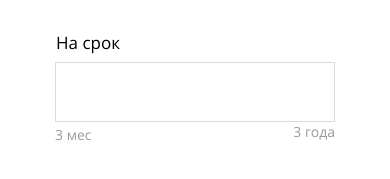
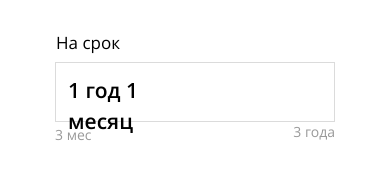
Before and after one commit to dhelly-ap/work_practice_react, a React (Create React App) app: page / in a window 390 px wide. Shown: the part 256-435 px from the top of the page. Built offline with nearby package versions, Linux system fonts and the light colour scheme.

Commit message:
react app

```diff
--- a/src/Components/Topform/Topform.css
+++ b/src/Components/Topform/Topform.css
@@ -40,7 +40,8 @@
     top: 17px;
     left: 12px;
 }
-.input input{
+.input-money,
+.input-period{
     position: absolute;
     border: none;
     right: 72px;
@@ -54,13 +55,26 @@
     width: 50%;
 }
 
-.input input:last-child{
+.input-period{
     right: 0;
-    margin: 0;
+    top: 12px;
+    height: auto;
 }
+
+.input-period-value{
+    width: 24px;
+    margin-right: 8px;
+    border: none;
+    display: inline-block;
+    font-size: inherit;
+    font-family: inherit;
+
+}
+
 input:focus{
     outline: none;
 }
+
 .currency{
     position: absolute;
     right: 0px;
@@ -124,8 +138,8 @@ input:focus{
     .money {
         margin-right: 20px;
     }
-    .input input,
-    .input input:last-child{
+    .input-money,
+    .input-period{
         left: 0px;
         text-align: left;
         margin-left: 12px;
@@ -169,4 +183,5 @@ input:focus{
     .wrap-box:last-child{
         padding-bottom: 0;
     }
+
 }
--- a/src/Components/Topform/Topform.js
+++ b/src/Components/Topform/Topform.js
@@ -2,7 +2,18 @@ import React from 'react';
 // import ReactDOM from 'react-dom';
 import "./Topform.css"
 
-export default class TopForm extends React.Component{
+export default class TopForm extends React.Component {
+    constructor(props) {
+        super(props);
+        this.onKeyDownChange = this.onKeyDownChange.bind(this);
+        this.onInputPeriodClick = this.onInputPeriodClick.bind(this);
+        this.onInputPeriodChange = this.onInputPeriodChange.bind(this);
+        this.state = {
+            input_period_result: "1 год 1 месяц",
+            input_period_value: 13
+        };
+    }
+
 
     onKeyDownChange(e){
         if (!((e.key >= '0' && e.key <= '9')
@@ -15,6 +26,26 @@ export default class TopForm extends React.Component{
             || e.key === 'Backspace'))
             e.preventDefault();
     };
+    onInputPeriodClick (e){
+       let value = e.target.innerHTML;
+       let value_arr = value.split(" ");
+       let result = Number(value_arr[0]) * 12 + Number(value_arr[2]);
+
+       value = <InputPeriod
+           result={result}
+           onKeyDownChange={this.state.input_period_value}
+           onInputPeriodChange={this.onInputPeriodChange}
+       />;
+
+        this.setState({input_period_result: value});
+    }
+    onInputPeriodChange(e){
+        let value = e.target.value;
+        value = Number(value);
+        if (value > 37)
+            value = 36;
+        this.setState({input_period_value: value});
+    }
 
     render() {
         const { checkboxes, input_money } = this.props;
@@ -43,7 +74,10 @@ export default class TopForm extends React.Component{
                     <div className={'period'}>
                         <div className={'input'}>
                             <label>На срок</label>
-                            <input/>
+                            <span className={"input-period"}
+                                  onClick={this.onInputPeriodClick}>
+                                {this.state.input_period_result}
+                            </span>
                         </div>
                         <div className={'wrap-sign'}>
                             <span className={'sign'}>3 мес</span>
@@ -95,3 +129,18 @@ class Checkboxes extends React.Component {
     );
     }
 }
+class InputPeriod extends React.Component{
+    render() {
+        return(
+            <div>
+                <input
+                    className={'input-period-value'}
+                    value={this.props.result}
+                    onKeyDown={this.props.onKeyDownChange}
+                    onChange={this.props.onInputPeriodChange}
+                />
+                <span>месяцев</span>
+            </div>
+        )
+    }
+}
```
